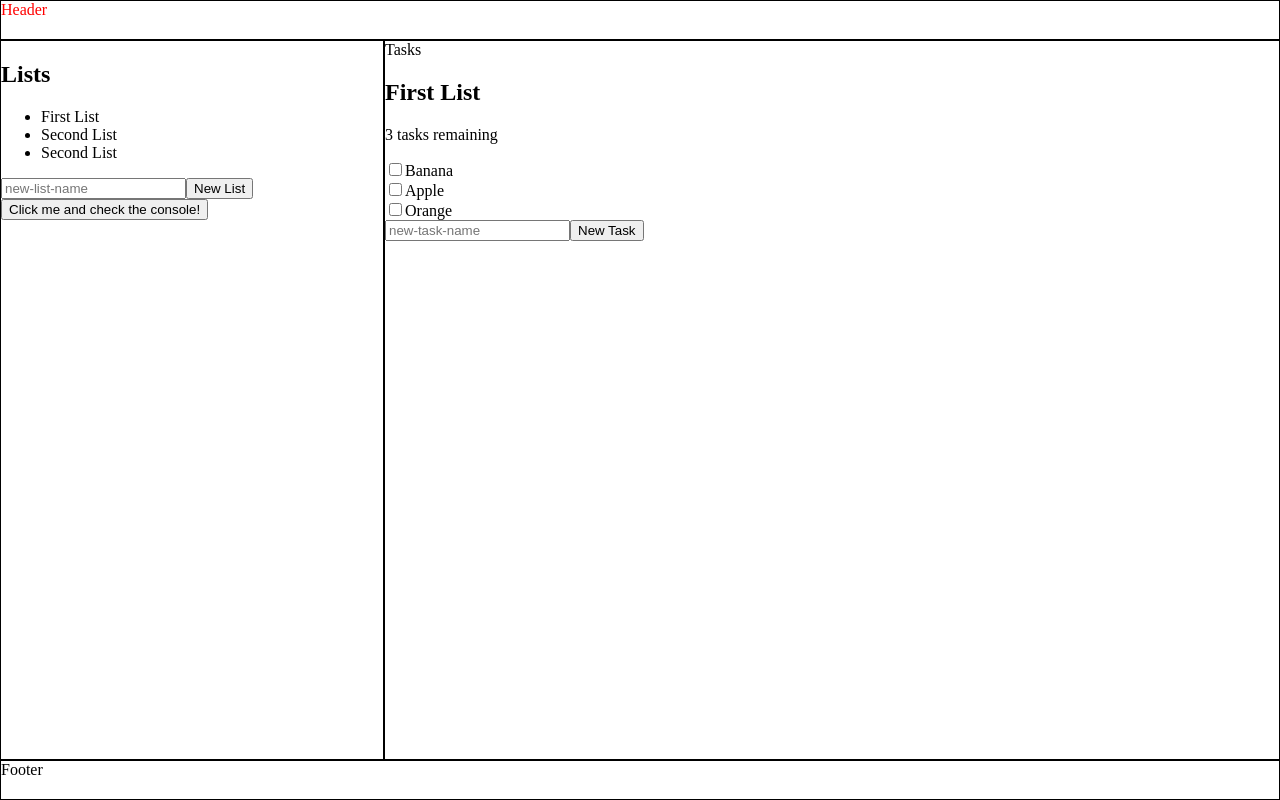
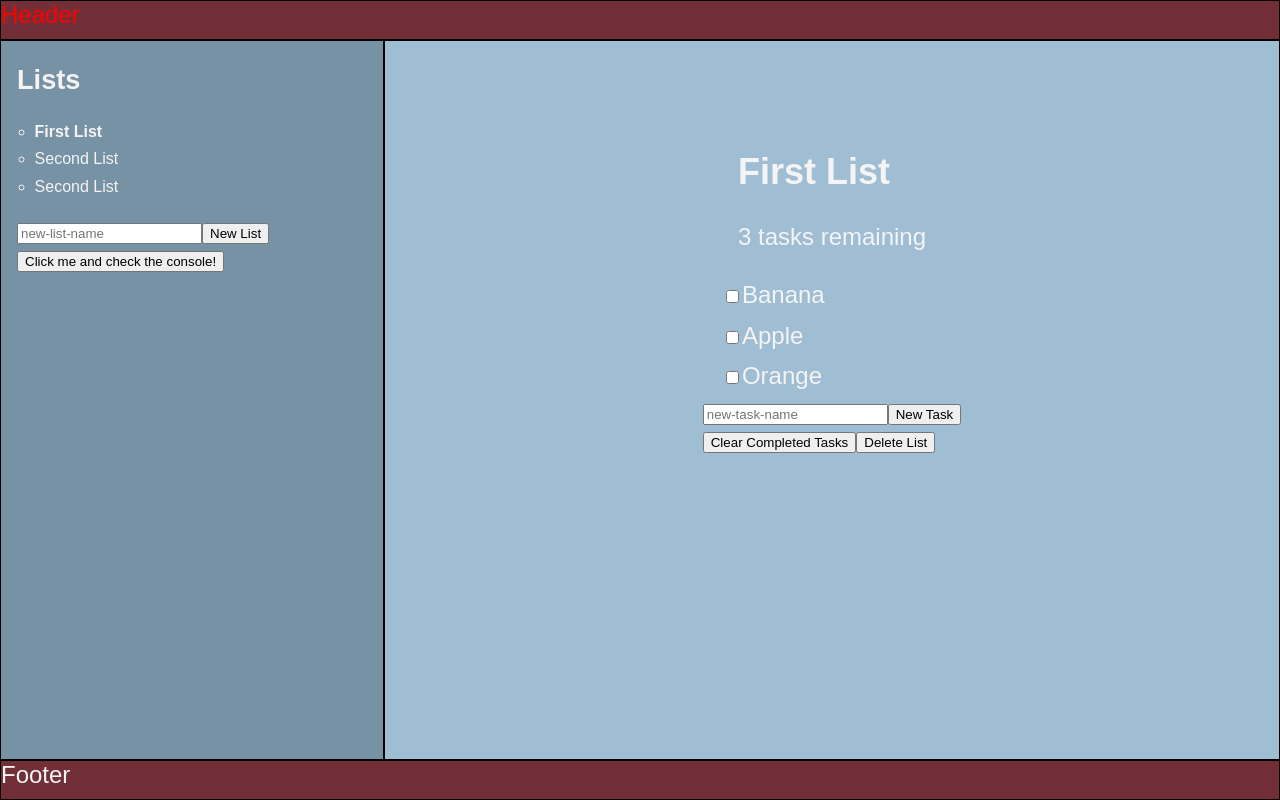
Before and after one commit to cah311/to-do-list, a website built with webpack: page dist/index.html in a window 1280 px wide. Built offline with nearby package versions, Linux system fonts and the light colour scheme.

Commit message:
add styling

```diff
--- a/src/index.js
+++ b/src/index.js
@@ -75,7 +75,7 @@ function listContent() {
 
   // list 1
   const firstList = document.createElement("li");
-  firstList.setAttribute("class", "list-name");
+  firstList.setAttribute("class", "list-name active-list");
   firstList.innerText = "First List";
 
   // list 2
@@ -131,7 +131,6 @@ function tasksContent() {
   // container & div for task section
   const taskContainer = document.getElementById("task-section");
   const taskContent = document.createElement("div");
-  taskContent.innerText = "Tasks";
 
   // div for current selected task
   const currentTaskList = document.createElement("div");
@@ -208,8 +207,14 @@ function tasksContent() {
   newTaskButton.innerText = "New Task";
 
   // delete task
-  const deleteTask = document.createElement("div");
-  deleteTask.setAttribute("class", "delete-task");
+  const deleteTasks = document.createElement("div");
+  deleteTasks.setAttribute("class", "delete-tasks");
+  const deleteCompletedBtn = document.createElement("button");
+  deleteCompletedBtn.setAttribute("class", "btn-delete");
+  deleteCompletedBtn.innerText = "Clear Completed Tasks";
+  const deleteTaskList = document.createElement("button");
+  deleteTaskList.setAttribute("class", "btn-delete");
+  deleteTaskList.innerText = "Delete List";
 
   // append main containers
   taskContainer.appendChild(taskContent);
@@ -243,7 +248,9 @@ function tasksContent() {
   newTask.appendChild(newTaskButton);
 
   // delete task
-  taskListBody.appendChild(deleteTask);
+  taskListBody.appendChild(deleteTasks);
+  deleteTasks.appendChild(deleteCompletedBtn);
+  deleteTasks.appendChild(deleteTaskList);
 
   return taskContainer;
 }
--- a/src/styles/style.css
+++ b/src/styles/style.css
@@ -1,5 +1,27 @@
 
 /* page layout index*/
+
+:root {
+    --clr-primary: #9fbdd3;
+    --clr-secondary: #7791a5;
+    --clr-light: #f4f4f4;
+    --clr-dark: #722f37;
+    --clr-warning: #d02a0c;
+
+}
+
+::before,
+::after {
+    font-family: inherit;
+    box-sizing: border-box;
+}
+
+body {
+    font-family: "Work Sans", sans-serif;
+    font-weight: 300;
+    font-size: 1.5rem;
+    color: var(--clr-light);
+}
 
 /** Grid **/
 #page-grid {
@@ -24,27 +46,43 @@
 #header-section {
     color:red;
     grid-area: 1 / 1 / 2 / 3;
+    background-color: var(--clr-dark);
 }
 
 
 /** List section**/
 #list-section {
     grid-area: 2 / 1 / 3 / 2;
+    background-color: var(--clr-secondary);
+
 }
 
-#lists-container {}
+#lists-container {
+    margin-left: 1rem;
+}
 
 .all-lists {}
 
 #today-list {}
 
-.task-list-title {}
+.task-list-title {
+    font-size: 1.7rem;
+}
 
-.task-list {}
+.task-list {
+    line-height: 1.7;
+    font-size: 1rem;
+    list-style: circle;
+    padding-left: 1.1em;
+}
+
+.active-list {
+    font-weight: 700;
+}
 
 .list-name {}
 
-.new-list
+.new-list {}
 
 .list-button {}
 
@@ -58,9 +96,16 @@
 /**task section **/
 #task-section {
     grid-area: 2 / 2 / 3 / 3;
+    background-color: var(--clr-primary)
 }
 
-.todo-list {}
+.todo-list {
+    display: flex;
+    flex-direction: column;
+    justify-content: center;
+    align-items: center;
+    margin-top: 5rem
+}
 
 .todo-list-header {}
 
@@ -70,7 +115,11 @@
 
 .todo-list-body {}
 
-.todos {};
+.todos {
+    line-height: 1.7;
+    padding-left: 0.8em;
+
+};
 
 .task {}
 
@@ -86,10 +135,13 @@
 
 .task-button
 
-.delete-task {}
+.delete-tasks {}
+
+.btn-delete {}
 
 
 /** footer section **/
 #footer-section {
     grid-area: 3 / 1 / 4 / 3;
+    background-color: var(--clr-dark);
 }
```
